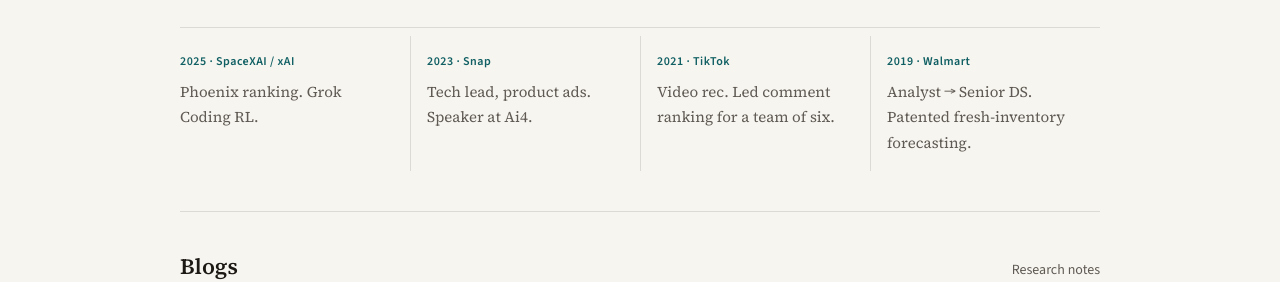
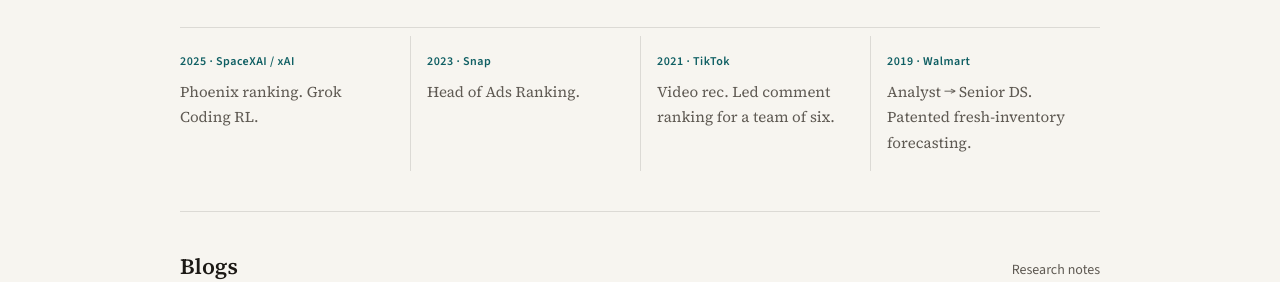
Before and after one commit to jazzikp/jazzikp.github.io, a Jekyll site: the page built from index.html, in a window 1280 px wide and 900 px high, scrolled down 301 px. Shown: the part 179-461 px from the top of the window. Built offline with Jekyll 4.4.1, drawn with Linux system fonts in a browser that asks for light colours; the list of posts is cut into pages by our own code.

Commit message:
Update the homepage Snap card to Head of Ads Ranking

```diff
--- a/index.html
+++ b/index.html
@@ -34,7 +34,7 @@
         </div>
         <div class="meta-card">
             <strong>2023 · Snap</strong>
-            <p>Tech lead, product ads. Speaker at Ai4.</p>
+            <p>Head of Ads Ranking.</p>
         </div>
         <div class="meta-card">
             <strong>2021 · TikTok</strong>
```
